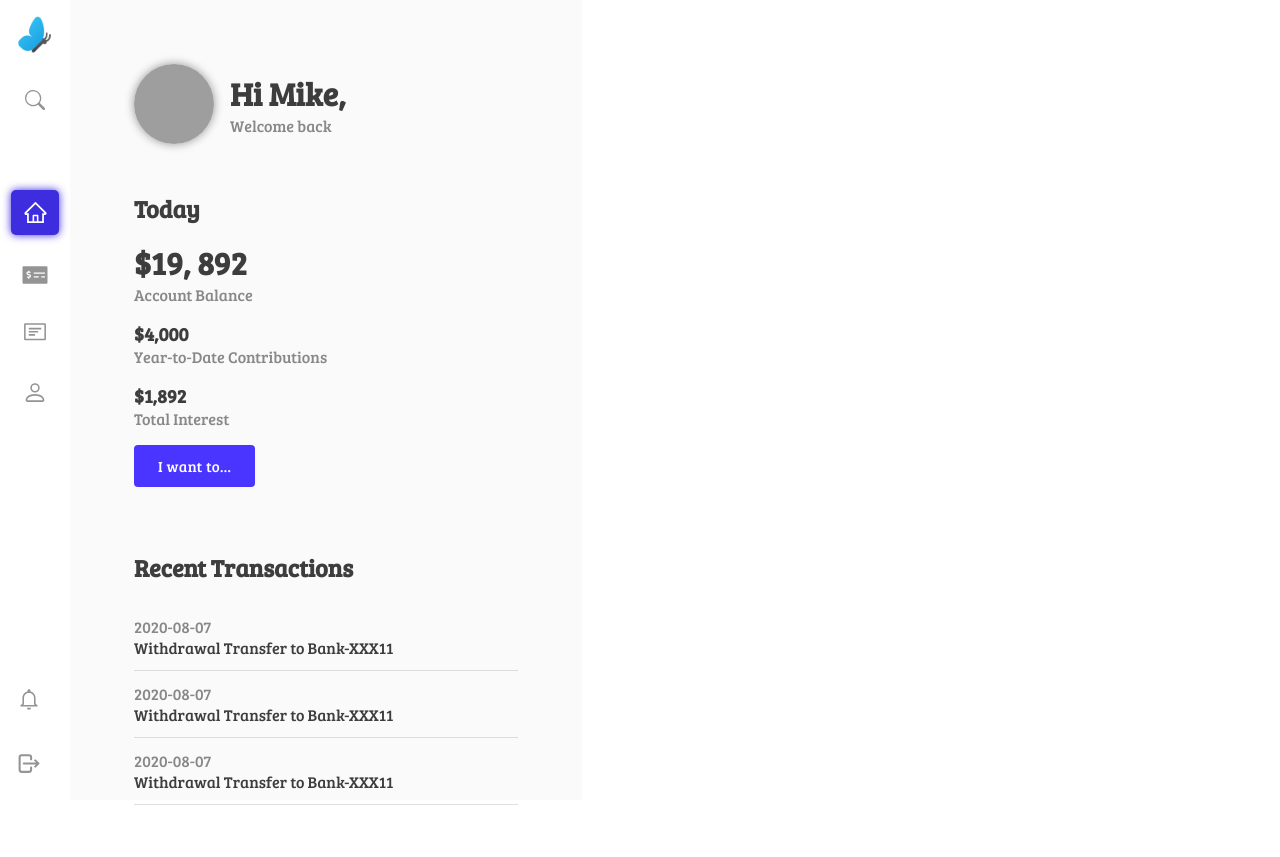
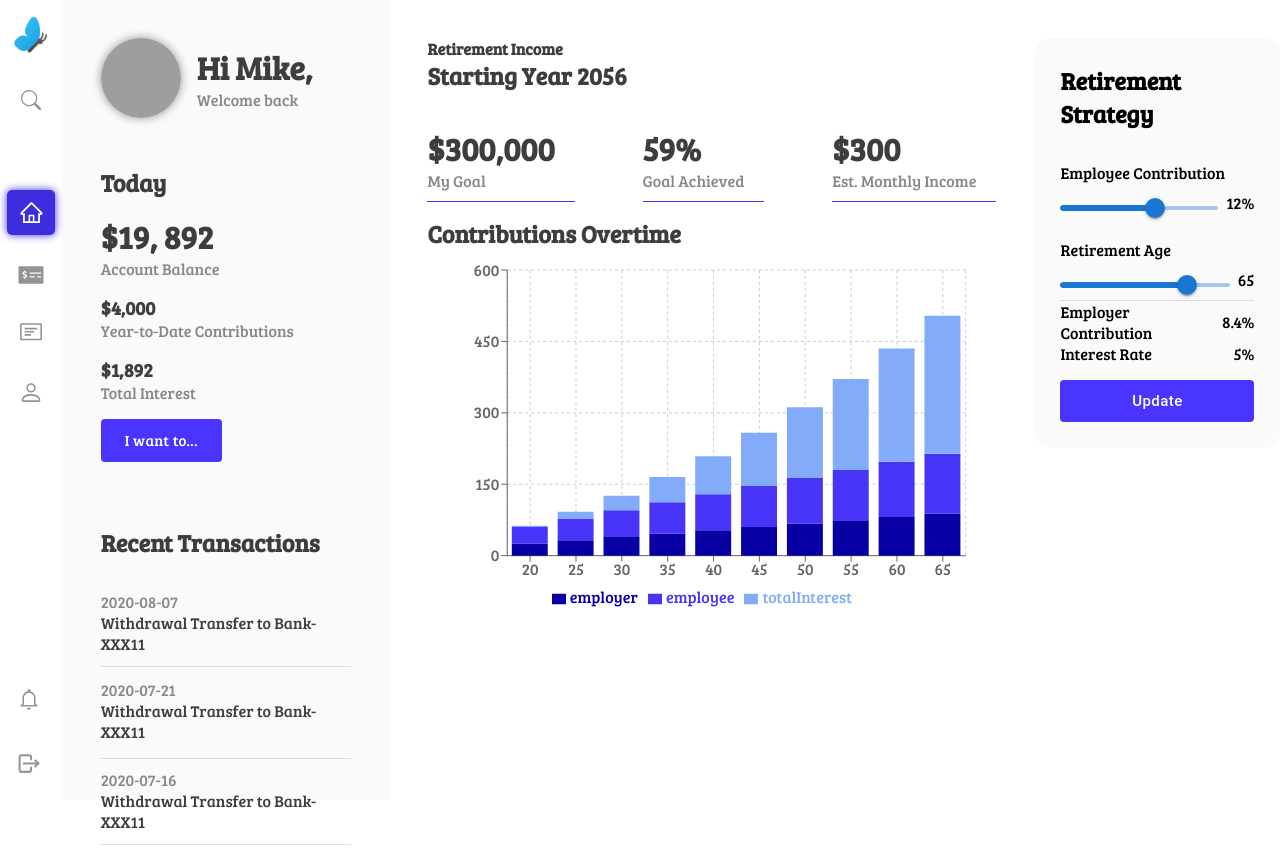
Before and after one commit to hassanulinam/retirement-plan-portal, a React (Create React App) app: page / in a window 1280 px wide. Before the commit the page ends 817 px from the top, so only its background shows below. Built offline with nearby package versions, Linux system fonts and the light colour scheme; grey boxes are pictures that could not be loaded.

Commit message:
added graphs and sliders (to update strategy)

```diff
--- a/src/App.css
+++ b/src/App.css
@@ -25,6 +25,10 @@
   margin-top: 48px;
 }
 
+.m-2 {
+  margin: 32px;
+}
+
 .box-center {
   display: flex;
   justify-content: center;
@@ -36,3 +40,7 @@
   flex-direction: row;
   align-items: center;
 }
+
+.justify-content-between {
+  justify-content: space-between;
+}
--- a/src/App.tsx
+++ b/src/App.tsx
@@ -1,12 +1,16 @@
 import "./App.css";
 import MyProfile from "./components/MyProfile";
 import Navbar from "./components/Navbar";
+import RetirementIncome from "./components/RetirementIncome";
+import RetirementStrategy from "./components/RetirementStrategy";
 
 function App() {
   return (
     <div className="App">
       <Navbar />
       <MyProfile />
+      <RetirementIncome />
+      <RetirementStrategy />
     </div>
   );
 }
--- /dev/null
+++ b/src/StrategyContextProvider.tsx
@@ -0,0 +1,37 @@
+import { createContext, useContext, useState } from "react";
+
+type CustomContextType = {
+  employeeContribution: number;
+  retirementAge: number;
+  setEmployeeContribution: React.Dispatch<React.SetStateAction<number>>;
+  setRetirementAge: React.Dispatch<React.SetStateAction<number>>;
+};
+
+const StrategyContext = createContext<CustomContextType>({
+  employeeContribution: 12,
+  retirementAge: 65,
+  setEmployeeContribution: () => {},
+  setRetirementAge: () => {},
+});
+
+const StrategyContextProvider = ({ children }: { children: JSX.Element }) => {
+  const [employeeContribution, setEmployeeContribution] = useState(12);
+  const [retirementAge, setRetirementAge] = useState(65);
+
+  return (
+    <StrategyContext.Provider
+      value={{
+        employeeContribution,
+        setEmployeeContribution,
+        retirementAge,
+        setRetirementAge,
+      }}
+    >
+      {children}
+    </StrategyContext.Provider>
+  );
+};
+
+export default StrategyContextProvider;
+
+export const StrategyState = () => useContext(StrategyContext);
--- /dev/null
+++ b/src/components/ContributionsChart.tsx
@@ -0,0 +1,70 @@
+import {
+  Bar,
+  BarChart,
+  CartesianGrid,
+  Legend,
+  ResponsiveContainer,
+  Tooltip,
+  XAxis,
+  YAxis,
+} from "recharts";
+import { StrategyState } from "../StrategyContextProvider";
+
+const ContributionsChart = () => {
+  const { employeeContribution, retirementAge } = StrategyState();
+  const data = generateGraphData(
+    300,
+    employeeContribution,
+    retirementAge,
+    8.4,
+    5
+  );
+  return (
+    <ResponsiveContainer width="100%" height="50%">
+      <BarChart
+        width={500}
+        height={150}
+        data={data}
+        margin={{
+          top: 20,
+          right: 30,
+          left: 20,
+          bottom: 5,
+        }}
+      >
+        <Tooltip />
+        <Legend />
+        <CartesianGrid strokeDasharray="3 3" />
+        <XAxis dataKey="years" />
+        <YAxis />
+        <Bar dataKey="employer" stackId="a" fill="#0800a3" />
+        <Bar dataKey="employee" stackId="a" fill="#4734f8" />
+        <Bar dataKey="totalInterest" stackId="a" fill="#82abf9" />
+      </BarChart>
+    </ResponsiveContainer>
+  );
+};
+
+export default ContributionsChart;
+
+function generateGraphData(
+  income: number,
+  employeeCont: number,
+  age: number,
+  employerCont: number,
+  interestRate: number
+) {
+  let hdata = [];
+  for (let i = 20; i <= age; i += 5) {
+    let n = income / 100;
+    let totalInterest = ((n * 12 * interestRate * (i - 20 + 1)) / 100).toFixed(
+      2
+    );
+    let employer = (n * employerCont).toFixed(2);
+    let employee = (n * employeeCont).toFixed(2);
+    const item = { employer, employee, totalInterest, years: i };
+    hdata.push(item);
+    income += 83.3;
+  }
+  return hdata;
+}
--- a/src/components/MyProfile.tsx
+++ b/src/components/MyProfile.tsx
@@ -42,10 +42,10 @@ const MyProfile = () => {
         <p className="subtle-black mt-2">2020-08-07</p>
         <p>Withdrawal Transfer to Bank-XXX11</p>
         <Divider style={{ margin: "12px 0" }} />
-        <p className="subtle-black">2020-08-07</p>
+        <p className="subtle-black">2020-07-21</p>
         <p>Withdrawal Transfer to Bank-XXX11</p>
-        <Divider style={{ margin: "12px 0" }} />
-        <p className="subtle-black">2020-08-07</p>
+        <Divider style={{ margin: "16px 0 10px 0" }} />
+        <p className="subtle-black">2020-07-16</p>
         <p>Withdrawal Transfer to Bank-XXX11</p>
         <Divider style={{ margin: "12px 0" }} />
       </div>
--- /dev/null
+++ b/src/components/RetirementIncome.tsx
@@ -0,0 +1,32 @@
+import { useState } from "react";
+import ContributionsChart from "./ContributionsChart";
+import "./styles.css";
+
+const RetirementIncome = () => {
+  return (
+    <div className="retirement-income-section">
+      <h4>Retirement Income</h4>
+      <h2>Starting Year 2056</h2>
+
+      <div className="retirement-stats">
+        <div className="retire-stat-card">
+          <h1>$300,000</h1>
+          <p className="subtle-black">My Goal</p>
+        </div>
+        <div className="retire-stat-card">
+          <h1>59%</h1>
+          <p className="subtle-black">Goal Achieved</p>
+        </div>
+        <div className="retire-stat-card">
+          <h1>$300</h1>
+          <p className="subtle-black">Est. Monthly Income</p>
+        </div>
+      </div>
+
+      <h2>Contributions Overtime</h2>
+      <ContributionsChart />
+    </div>
+  );
+};
+
+export default RetirementIncome;
--- /dev/null
+++ b/src/components/RetirementStrategy.tsx
@@ -0,0 +1,71 @@
+import { Button, Divider, Slider } from "@mui/material";
+import { useState } from "react";
+import { StrategyState } from "../StrategyContextProvider";
+import "./styles.css";
+
+const RetirementStrategy = () => {
+  const [empCont, setEmpCont] = useState(12);
+  const [age, setAge] = useState(65);
+
+  const { setEmployeeContribution, setRetirementAge } = StrategyState();
+
+  const handleUpdate = () => {
+    setEmployeeContribution(empCont);
+    setRetirementAge(age);
+  };
+
+  return (
+    <div className="strategy-card">
+      <h2>Retirement Strategy</h2>
+      <p className="mt-2">Employee Contribution</p>
+      <div className="d-flex-row">
+        <Slider
+          defaultValue={12}
+          value={empCont}
+          max={20}
+          style={{ margin: "10px 8px 0 0" }}
+          onChange={(e: any) => setEmpCont(e.target.value)}
+        />
+        <span>{empCont}%</span>
+      </div>
+      <p className="mt-1">Retirement Age</p>
+      <div className="d-flex-row">
+        <Slider
+          defaultValue={65}
+          value={age}
+          min={20}
+          max={80}
+          style={{ margin: "10px 8px 0 0" }}
+          onChange={(e: any) => setAge(e.target.value)}
+        />
+        <span>{age}</span>
+      </div>
+      <Divider />
+      <div className="d-flex-row justify-content-between">
+        <p>Employer Contribution</p>
+        <p>8.4%</p>
+      </div>
+      <div className="d-flex-row justify-content-between">
+        <p>Interest Rate</p>
+        <p>5%</p>
+      </div>
+      <Button
+        style={{
+          backgroundColor: "#4935ff",
+          color: "white",
+          textTransform: "none",
+          marginTop: 16,
+          padding: "8px 24px",
+          width: "100%",
+          textAlign: "center",
+        }}
+        size="large"
+        onClick={handleUpdate}
+      >
+        Update
+      </Button>
+    </div>
+  );
+};
+
+export default RetirementStrategy;
--- a/src/components/styles.css
+++ b/src/components/styles.css
@@ -35,7 +35,8 @@
 .profile-section {
   background-color: #fafafa;
   width: 30%;
-  padding: 5%;
+  max-width: 250px;
+  padding: 3%;
   display: flex;
   flex-direction: column;
   color: #3d3d3d;
@@ -54,3 +55,31 @@
   flex-direction: column;
   align-items: flex-start;
 }
+
+/* RetirementIncome Component --------------------------------- */
+.retirement-income-section {
+  color: #3d3d3d;
+  padding: 3%;
+  width: 50%;
+}
+
+.retirement-stats {
+  display: flex;
+  justify-content: space-between;
+}
+
+.retire-stat-card {
+  margin: 15px 0;
+  padding: 20px 20px 10px 0;
+  border-bottom: 1px solid #4935fe;
+}
+
+/* RetirementStrategy Component --------------------------------------- */
+.strategy-card {
+  font-family: "Arial", Helvetica, sans-serif;
+  margin-top: 3%;
+  padding: 2%;
+  background-color: #fafafa;
+  align-self: flex-start;
+  border-radius: 16px;
+}
--- a/src/index.tsx
+++ b/src/index.tsx
@@ -1,15 +1,18 @@
-import React from 'react';
-import ReactDOM from 'react-dom/client';
-import './index.css';
-import App from './App';
-import reportWebVitals from './reportWebVitals';
+import React from "react";
+import ReactDOM from "react-dom/client";
+import "./index.css";
+import App from "./App";
+import reportWebVitals from "./reportWebVitals";
+import StrategyContextProvider from "./StrategyContextProvider";
 
 const root = ReactDOM.createRoot(
-  document.getElementById('root') as HTMLElement
+  document.getElementById("root") as HTMLElement
 );
 root.render(
   <React.StrictMode>
-    <App />
+    <StrategyContextProvider>
+      <App />
+    </StrategyContextProvider>
   </React.StrictMode>
 );
 
```
